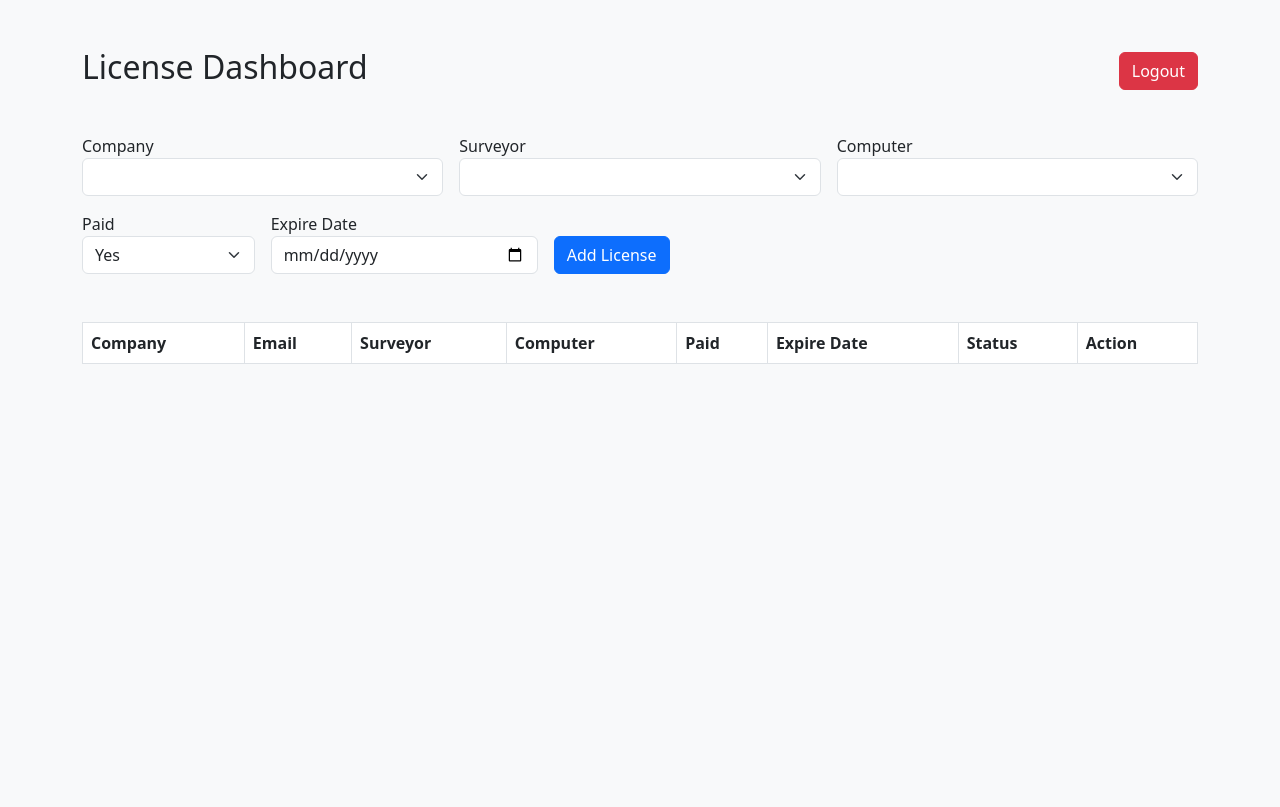
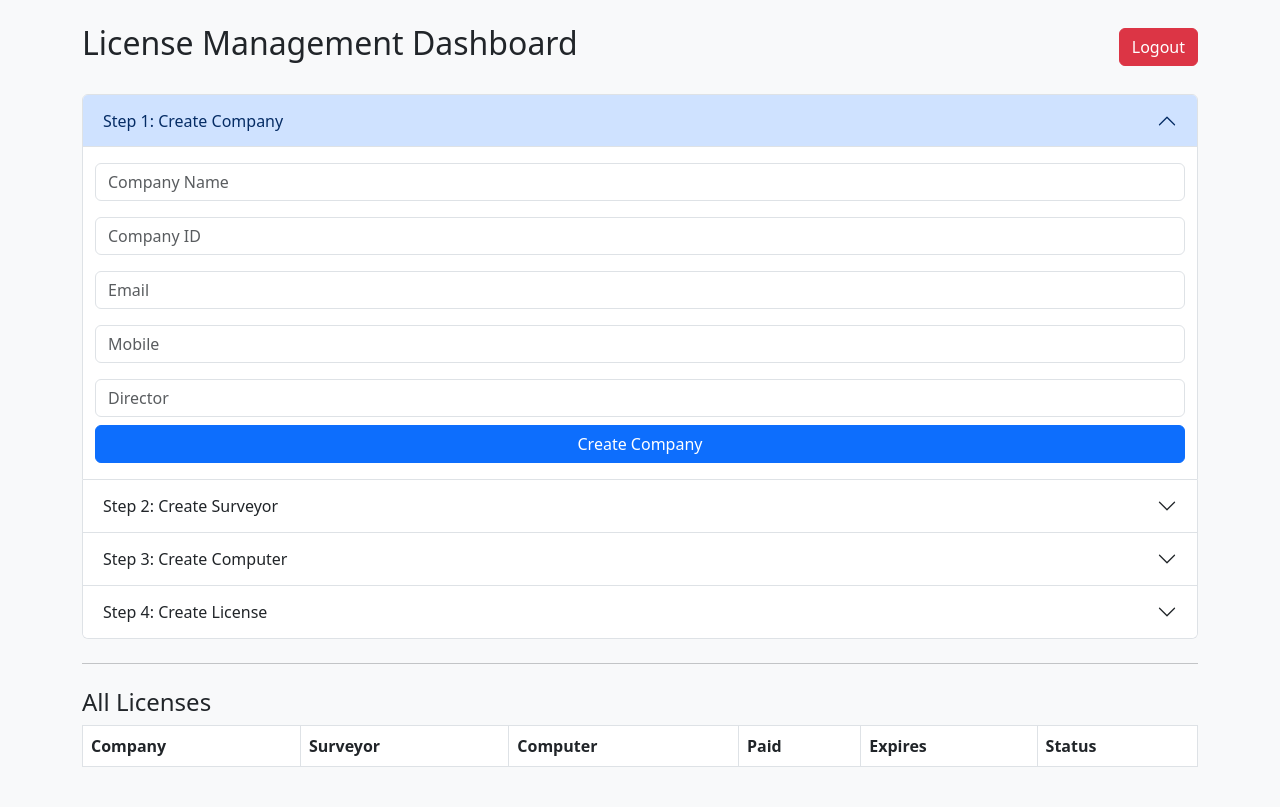
Before and after one commit to Beqaelbaqidze/PRINT_SH, a FastAPI app: template templates/dashboard.html in a window 1280 px wide. Before the commit the page ends 364 px from the top, so only its background shows below. Run offline with FastAPI, Linux system fonts and the light colour scheme; the template is opened without the code that fills it, so the values that code supplies are empty.

Commit message:
dashboard4

```diff
--- a/main.py
+++ b/main.py
@@ -51,117 +51,6 @@ def dashboard_page(request: Request):
         return RedirectResponse("/", status_code=302)
     return templates.TemplateResponse("dashboard.html", {"request": request})
 
-# Unified Flat API Endpoint with Real Values
-@app.get("/api/all")
-def api_all(request: Request, db: Session = Depends(get_db)):
-    login_required(request)
-    companies = db.query(models.Company).all()
-    data = []
-
-    for company in companies:
-        for surveyor in company.surveyors:
-            for computer in surveyor.computers:
-                for license in computer.licenses:
-                    data.append({
-                        "company_id": company.id,
-                        "company_name": company.company_name,
-                        "company_code": company.company_id,
-                        "email": company.email,
-                        "mobile_number": company.mobile_number,
-                        "director": company.director,
-                        "surveyor_id": surveyor.id,
-                        "surveyor_name": surveyor.name,
-                        "computer_id": computer.id,
-                        "computer_serial_number": computer.serial_number,
-                        "license_id": license.id,
-                        "paid": license.paid,
-                        "expire_date": license.expire_date,
-                        "status": license.paid and license.expire_date > date.today()
-                    })
-
-    return JSONResponse(data)
-
-# Create, Update, Delete Endpoints
-@app.post("/api/create")
-def create_entry(
-    request: Request,
-    company_name: str = Form(...),
-    company_id: str = Form(...),
-    email: str = Form(...),
-    mobile_number: str = Form(...),
-    director: str = Form(...),
-    surveyor_name: str = Form(...),
-    computer_serial: str = Form(...),
-    paid: bool = Form(...),
-    expire_date: str = Form(...),
-    db: Session = Depends(get_db)
-):
-    login_required(request)
-
-    company = db.query(models.Company).filter_by(company_id=company_id).first()
-    if not company:
-        company = models.Company(
-            company_name=company_name,
-            company_id=company_id,
-            email=email,
-            mobile_number=mobile_number,
-            director=director
-        )
-        db.add(company)
-        db.commit()
-        db.refresh(company)
-
-    surveyor = db.query(models.Surveyor).filter_by(name=surveyor_name).first()
-    if not surveyor:
-        surveyor = models.Surveyor(name=surveyor_name)
-        db.add(surveyor)
-        db.commit()
-        db.refresh(surveyor)
-
-    if company not in surveyor.companies:
-        surveyor.companies.append(company)
-        db.commit()
-
-    computer = db.query(models.Computer).filter_by(serial_number=computer_serial).first()
-    if not computer:
-        computer = models.Computer(serial_number=computer_serial, surveyor_id=surveyor.id)
-        db.add(computer)
-        db.commit()
-        db.refresh(computer)
-
-    license = models.License(computer_id=computer.id, paid=paid, expire_date=expire_date)
-    db.add(license)
-    db.commit()
-
-    return JSONResponse({"message": "Created successfully"})
-
-@app.post("/api/delete/{license_id}")
-def delete_entry(license_id: int, request: Request, db: Session = Depends(get_db)):
-    login_required(request)
-    license = db.query(models.License).filter_by(id=license_id).first()
-    if license:
-        db.delete(license)
-        db.commit()
-        return JSONResponse({"message": "Deleted license"})
-    raise HTTPException(status_code=404, detail="License not found")
-
-@app.post("/api/update/{license_id}")
-def update_entry(
-    license_id: int,
-    request: Request,
-    paid: bool = Form(...),
-    expire_date: str = Form(...),
-    db: Session = Depends(get_db)
-):
-    login_required(request)
-    license = db.query(models.License).filter_by(id=license_id).first()
-    if license:
-        license.paid = paid
-        license.expire_date = expire_date
-        db.commit()
-        return JSONResponse({"message": "Updated license"})
-    raise HTTPException(status_code=404, detail="License not found")
-
 @app.get("/api/options")
 def get_options(request: Request, db: Session = Depends(get_db)):
     login_required(request)
@@ -184,3 +73,114 @@ def get_options(request: Request, db: Session = Depends(get_db)):
             for comp in computers
         ]
     })
+
+@app.post("/api/create/company")
+def create_company(
+    request: Request,
+    company_name: str = Form(...),
+    company_id: str = Form(...),
+    email: str = Form(...),
+    mobile_number: str = Form(...),
+    director: str = Form(...),
+    db: Session = Depends(get_db)
+):
+    login_required(request)
+
+    existing = db.query(models.Company).filter_by(company_id=company_id).first()
+    if not existing:
+        db.add(models.Company(
+            company_name=company_name,
+            company_id=company_id,
+            email=email,
+            mobile_number=mobile_number,
+            director=director
+        ))
+        db.commit()
+        return JSONResponse({"message": "Company created"})
+    return JSONResponse({"message": "Company already exists"})
+
+@app.post("/api/create/surveyor")
+def create_surveyor(
+    request: Request,
+    name: str = Form(...),
+    company_id: int = Form(...),
+    db: Session = Depends(get_db)
+):
+    login_required(request)
+
+    company = db.query(models.Company).filter_by(id=company_id).first()
+    if not company:
+        raise HTTPException(status_code=404, detail="Company not found")
+
+    surveyor = db.query(models.Surveyor).filter_by(name=name).first()
+    if not surveyor:
+        surveyor = models.Surveyor(name=name)
+        db.add(surveyor)
+        db.commit()
+        db.refresh(surveyor)
+
+    if company not in surveyor.companies:
+        surveyor.companies.append(company)
+        db.commit()
+
+    return JSONResponse({"message": "Surveyor created or linked"})
+
+@app.post("/api/create/computer")
+def create_computer(
+    request: Request,
+    serial_number: str = Form(...),
+    surveyor_id: int = Form(...),
+    db: Session = Depends(get_db)
+):
+    login_required(request)
+    existing = db.query(models.Computer).filter_by(serial_number=serial_number).first()
+    if not existing:
+        db.add(models.Computer(serial_number=serial_number, surveyor_id=surveyor_id))
+        db.commit()
+        return JSONResponse({"message": "Computer created"})
+    return JSONResponse({"message": "Computer already exists"})
+
+@app.post("/api/create/license")
+def create_license(
+    request: Request,
+    computer_id: int = Form(...),
+    paid: bool = Form(...),
+    expire_date: str = Form(...),
+    db: Session = Depends(get_db)
+):
+    login_required(request)
+    db.add(models.License(computer_id=computer_id, paid=paid, expire_date=expire_date))
+    db.commit()
+    return JSONResponse({"message": "License created"})
+
+@app.get("/api/all")
+def api_all(request: Request, db: Session = Depends(get_db)):
+    login_required(request)
+    companies = db.query(models.Company).all()
+    data = []
+
+    for company in companies:
+        for surveyor in company.surveyors:
+            for computer in surveyor.computers:
+                for license in computer.licenses:
+                    data.append({
+                        "company_name": company.company_name,
+                        "email": company.email,
+                        "surveyor_name": surveyor.name,
+                        "computer_serial_number": computer.serial_number,
+                        "paid": license.paid,
+                        "expire_date": license.expire_date,
+                        "status": license.paid and license.expire_date > date.today(),
+                        "license_id": license.id
+                    })
+    return JSONResponse(data)
+
+@app.post("/api/delete/{license_id}")
+def delete_entry(license_id: int, request: Request, db: Session = Depends(get_db)):
+    login_required(request)
+    license = db.query(models.License).filter_by(id=license_id).first()
+    if license:
+        db.delete(license)
+        db.commit()
+        return JSONResponse({"message": "Deleted license"})
+    raise HTTPException(status_code=404, detail="License not found")
--- a/templates/dashboard.html
+++ b/templates/dashboard.html
@@ -5,115 +5,114 @@
   <link rel="stylesheet" href="https://cdn.jsdelivr.net/npm/bootstrap@5.3.0/dist/css/bootstrap.min.css">
 </head>
 <body class="bg-light">
-  <div class="container mt-5">
-    <div class="d-flex justify-content-between align-items-center">
-      <h2>License Dashboard</h2>
+  <div class="container py-4">
+    <div class="d-flex justify-content-between align-items-center mb-4">
+      <h2>License Management Dashboard</h2>
       <a href="/logout" class="btn btn-danger">Logout</a>
     </div>
 
-    <form id="create-form" class="row g-3 mt-4">
-      <div class="col-md-4">
-        <label>Company</label>
-        <select name="company_id" id="company-select" class="form-select"></select>
+    <div class="accordion" id="createAccordion">
+      <div class="accordion-item">
+        <h2 class="accordion-header"><button class="accordion-button" type="button" data-bs-toggle="collapse" data-bs-target="#step1">Step 1: Create Company</button></h2>
+        <div id="step1" class="accordion-collapse collapse show" data-bs-parent="#createAccordion">
+          <div class="accordion-body">
+            <form id="companyForm" class="row g-3">
+              <input class="form-control" name="company_name" placeholder="Company Name">
+              <input class="form-control" name="company_id" placeholder="Company ID">
+              <input class="form-control" name="email" placeholder="Email">
+              <input class="form-control" name="mobile_number" placeholder="Mobile">
+              <input class="form-control" name="director" placeholder="Director">
+              <button class="btn btn-primary mt-2">Create Company</button>
+            </form>
+          </div>
+        </div>
       </div>
-      <div class="col-md-4">
-        <label>Surveyor</label>
-        <select name="surveyor_id" id="surveyor-select" class="form-select"></select>
+
+      <div class="accordion-item">
+        <h2 class="accordion-header"><button class="accordion-button collapsed" type="button" data-bs-toggle="collapse" data-bs-target="#step2">Step 2: Create Surveyor</button></h2>
+        <div id="step2" class="accordion-collapse collapse" data-bs-parent="#createAccordion">
+          <div class="accordion-body">
+            <form id="surveyorForm" class="row g-3">
+              <input class="form-control" name="name" placeholder="Surveyor Name">
+              <select class="form-select" name="company_id" id="companySelectSurveyor"></select>
+              <button class="btn btn-primary">Create Surveyor</button>
+            </form>
+          </div>
+        </div>
       </div>
-      <div class="col-md-4">
-        <label>Computer</label>
-        <select name="computer_id" id="computer-select" class="form-select"></select>
+
+      <div class="accordion-item">
+        <h2 class="accordion-header"><button class="accordion-button collapsed" type="button" data-bs-toggle="collapse" data-bs-target="#step3">Step 3: Create Computer</button></h2>
+        <div id="step3" class="accordion-collapse collapse" data-bs-parent="#createAccordion">
+          <div class="accordion-body">
+            <form id="computerForm" class="row g-3">
+              <input class="form-control" name="serial_number" placeholder="Serial Number">
+              <select class="form-select" name="surveyor_id" id="surveyorSelectComputer"></select>
+              <button class="btn btn-primary">Create Computer</button>
+            </form>
+          </div>
+        </div>
       </div>
-      <div class="col-md-2">
-        <label>Paid</label>
-        <select name="paid" class="form-select">
-          <option value="true">Yes</option>
-          <option value="false">No</option>
-        </select>
+
+      <div class="accordion-item">
+        <h2 class="accordion-header"><button class="accordion-button collapsed" type="button" data-bs-toggle="collapse" data-bs-target="#step4">Step 4: Create License</button></h2>
+        <div id="step4" class="accordion-collapse collapse" data-bs-parent="#createAccordion">
+          <div class="accordion-body">
+            <form id="licenseForm" class="row g-3">
+              <select class="form-select" name="computer_id" id="computerSelectLicense"></select>
+              <select class="form-select" name="paid">
+                <option value="true">Paid</option>
+                <option value="false">Not Paid</option>
+              </select>
+              <input class="form-control" name="expire_date" type="date">
+              <button class="btn btn-success">Create License</button>
+            </form>
+          </div>
+        </div>
       </div>
-      <div class="col-md-3">
-        <label>Expire Date</label>
-        <input type="date" name="expire_date" class="form-control" required>
-      </div>
-      <div class="col-md-2 align-self-end">
-        <button class="btn btn-primary" type="submit">Add License</button>
-      </div>
-    </form>
+    </div>
 
-    <table class="table table-bordered table-striped mt-5">
-      <thead>
-        <tr>
-          <th>Company</th>
-          <th>Email</th>
-          <th>Surveyor</th>
-          <th>Computer</th>
-          <th>Paid</th>
-          <th>Expire Date</th>
-          <th>Status</th>
-          <th>Action</th>
-        </tr>
-      </thead>
-      <tbody id="data-body"></tbody>
+    <hr class="my-4">
+    <h4>All Licenses</h4>
+    <table class="table table-bordered">
+      <thead><tr><th>Company</th><th>Surveyor</th><th>Computer</th><th>Paid</th><th>Expires</th><th>Status</th></tr></thead>
+      <tbody id="licenseTable"></tbody>
     </table>
   </div>
 
   <script>
-    async function loadOptions() {
-      const res = await fetch('/api/options');
-      const data = await res.json();
-
-      data.companies.forEach(c => {
-        document.getElementById('company-select').innerHTML += `<option value="${c.id}">${c.name}</option>`;
-      });
-
-      data.surveyors.forEach(s => {
-        document.getElementById('surveyor-select').innerHTML += `<option value="${s.id}">${s.name}</option>`;
-      });
-
-      data.computers.forEach(c => {
-        document.getElementById('computer-select').innerHTML += `<option value="${c.id}">${c.serial_number}</option>`;
-      });
+    const fillSelects = async () => {
+      const r = await fetch('/api/options');
+      const { companies, surveyors, computers } = await r.json();
+      companies.forEach(c => document.getElementById('companySelectSurveyor').innerHTML += `<option value="${c.id}">${c.name}</option>`);
+      surveyors.forEach(s => document.getElementById('surveyorSelectComputer').innerHTML += `<option value="${s.id}">${s.name}</option>`);
+      computers.forEach(c => document.getElementById('computerSelectLicense').innerHTML += `<option value="${c.id}">${c.serial_number}</option>`);
     }
 
-    async function loadTable() {
-      const res = await fetch('/api/all');
-      const rows = await res.json();
-      const tbody = document.getElementById('data-body');
-      tbody.innerHTML = "";
-      rows.forEach(r => {
-        const row = `<tr>
-          <td>${r.company_name}</td>
-          <td>${r.email}</td>
-          <td>${r.surveyor_name}</td>
-          <td>${r.computer_serial_number}</td>
-          <td>${r.paid ? 'Yes' : 'No'}</td>
-          <td>${r.expire_date}</td>
-          <td>${r.status ? '✅' : '❌'}</td>
-          <td>
-            <button onclick="deleteLicense(${r.license_id})" class="btn btn-sm btn-danger">Delete</button>
-          </td>
-        </tr>`;
-        tbody.innerHTML += row;
-      });
+    const loadTable = async () => {
+      const r = await fetch('/api/all');
+      const data = await r.json();
+      document.getElementById('licenseTable').innerHTML = data.map(d => `
+        <tr><td>${d.company_name}</td><td>${d.surveyor_name}</td><td>${d.computer_serial_number}</td>
+        <td>${d.paid ? 'Yes' : 'No'}</td><td>${d.expire_date}</td><td>${d.status ? '✅' : '❌'}</td></tr>
+      `).join('');
     }
 
-    async function deleteLicense(id) {
-      await fetch(`/api/delete/${id}`, { method: 'POST' });
-      loadTable();
-    }
-
-    document.getElementById('create-form').addEventListener('submit', async e => {
-      e.preventDefault();
-      const formData = new FormData(e.target);
-      await fetch('/api/create', {
-        method: 'POST',
-        body: formData
+    ['companyForm', 'surveyorForm', 'computerForm', 'licenseForm'].forEach(id => {
+      document.getElementById(id).addEventListener('submit', async e => {
+        e.preventDefault();
+        const form = new FormData(e.target);
+        const res = await fetch(`/api/create/${id.replace('Form', '')}`, {
+          method: 'POST',
+          body: form
+        });
+        if (res.ok) loadTable();
       });
-      loadTable();
     });
 
-    loadOptions();
+    fillSelects();
     loadTable();
   </script>
+  <script src="https://cdn.jsdelivr.net/npm/bootstrap@5.3.0/dist/js/bootstrap.bundle.min.js"></script>
 </body>
 </html>
```
